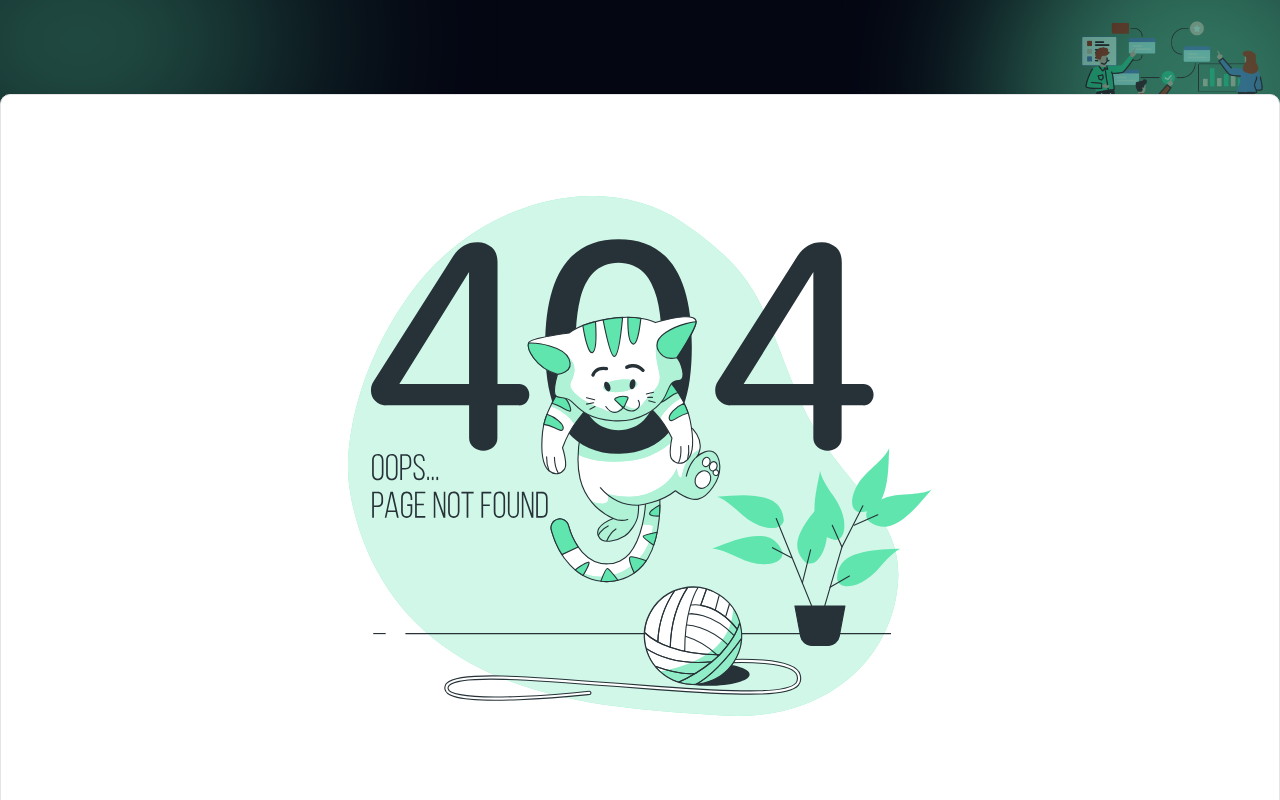
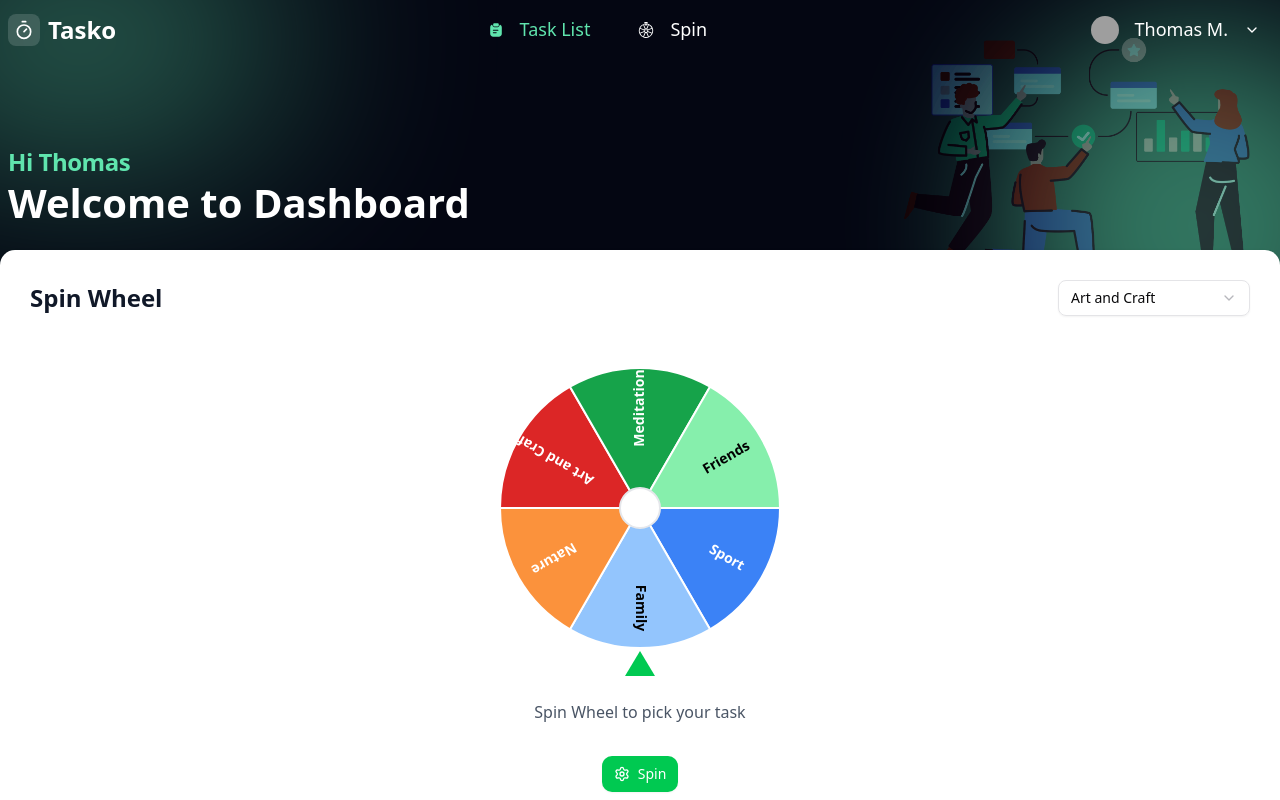
Before and after one commit to DarkAsfu/task-management-softvence, a Next.js app: page /dashboard/spin-wheel in a window 1280 px wide. Before the commit this address had no page. Shown: the top 800 px of the page. Built offline with nearby package versions, Linux system fonts and the light colour scheme; grey boxes are pictures that could not be loaded.

Commit message:
Initial design spin page

```diff
--- /dev/null
+++ b/src/app/(dashboard)/dashboard/spin-wheel/page.jsx
@@ -0,0 +1,16 @@
+import Banner from '@/app/modules/Dashboard/Banner';
+import Navbar from '@/app/modules/Dashboard/Navbar';
+import SpinWheel from '@/app/modules/Dashboard/SpinWheel';
+import React from 'react';
+
+const page = () => {
+    return (
+        <div>
+            <Navbar/>
+            <Banner/>
+            <SpinWheel/>
+        </div>
+    );
+};
+
+export default page;
--- a/src/app/modules/Dashboard/Navbar.jsx
+++ b/src/app/modules/Dashboard/Navbar.jsx
@@ -98,7 +98,7 @@ export default function Navbar () {
                 <ChevronDown className='w-4 h-4' />
               </Button>
             </DropdownMenuTrigger>
-            <DropdownMenuContent align='end' className='w-48 bg-white'>
+            <DropdownMenuContent align='end' className='z-200 w-48 bg-white'>
               <DropdownMenuItem>Profile</DropdownMenuItem>
               <DropdownMenuItem>Settings</DropdownMenuItem>
               <DropdownMenuItem>Help</DropdownMenuItem>
--- /dev/null
+++ b/src/app/modules/Dashboard/SpinWheel.jsx
@@ -0,0 +1,252 @@
+"use client"
+
+import { useState, useRef, useEffect } from "react"
+import { Button } from "@/components/ui/button"
+import { Select, SelectContent, SelectItem, SelectTrigger, SelectValue } from "@/components/ui/select"
+import { Settings } from "lucide-react"
+
+const wheelSegments = [
+  { id: 1, label: "Sport", color: "#3B82F6", textColor: "white" },
+  { id: 2, label: "Family", color: "#93C5FD", textColor: "black" },
+  { id: 3, label: "Nature", color: "#FB923C", textColor: "white" },
+  { id: 4, label: "Art and Craft", color: "#DC2626", textColor: "white" },
+  { id: 5, label: "Meditation", color: "#16A34A", textColor: "white" },
+  { id: 6, label: "Friends", color: "#86EFAC", textColor: "black" },
+]
+
+export default function SpinWheel() {
+  const [isSpinning, setIsSpinning] = useState(false)
+  const [rotation, setRotation] = useState(0)
+  const audioContextRef = useRef(null)
+  const spinSoundRef = useRef(null)
+
+  // Create audio context and spinning sound
+  useEffect(() => {
+    // Create audio context
+    if (typeof window !== "undefined") {
+      try {
+        audioContextRef.current = new (window.AudioContext || window.webkitAudioContext)()
+      } catch (error) {
+        console.log("Audio context not supported")
+      }
+    }
+  }, [])
+
+  // Function to create spinning sound
+  const createSpinSound = () => {
+    if (!audioContextRef.current) return
+
+    const audioContext = audioContextRef.current
+
+    // Resume audio context if suspended (required by some browsers)
+    if (audioContext.state === "suspended") {
+      audioContext.resume()
+    }
+
+    // Create oscillator for spinning sound
+    const oscillator = audioContext.createOscillator()
+    const gainNode = audioContext.createGain()
+
+    oscillator.connect(gainNode)
+    gainNode.connect(audioContext.destination)
+
+    // Configure the spinning sound
+    oscillator.type = "sawtooth"
+    oscillator.frequency.setValueAtTime(200, audioContext.currentTime)
+    oscillator.frequency.exponentialRampToValueAtTime(100, audioContext.currentTime + 2.5)
+
+    // Volume envelope
+    gainNode.gain.setValueAtTime(0, audioContext.currentTime)
+    gainNode.gain.linearRampToValueAtTime(0.1, audioContext.currentTime + 0.1)
+    gainNode.gain.exponentialRampToValueAtTime(0.01, audioContext.currentTime + 2.8)
+
+    // Start and stop the sound
+    oscillator.start(audioContext.currentTime)
+    oscillator.stop(audioContext.currentTime + 3)
+
+    return oscillator
+  }
+
+  // Function to create tick sound
+  const createTickSound = () => {
+    if (!audioContextRef.current) return
+
+    const audioContext = audioContextRef.current
+
+    if (audioContext.state === "suspended") {
+      audioContext.resume()
+    }
+
+    const oscillator = audioContext.createOscillator()
+    const gainNode = audioContext.createGain()
+
+    oscillator.connect(gainNode)
+    gainNode.connect(audioContext.destination)
+
+    // Quick tick sound
+    oscillator.type = "square"
+    oscillator.frequency.setValueAtTime(800, audioContext.currentTime)
+
+    gainNode.gain.setValueAtTime(0.05, audioContext.currentTime)
+    gainNode.gain.exponentialRampToValueAtTime(0.01, audioContext.currentTime + 0.1)
+
+    oscillator.start(audioContext.currentTime)
+    oscillator.stop(audioContext.currentTime + 0.1)
+  }
+
+  const handleSpin = () => {
+    if (isSpinning) return
+
+    setIsSpinning(true)
+    const randomRotation = Math.floor(Math.random() * 360) + 1440 // At least 4 full rotations
+    setRotation((prev) => prev + randomRotation)
+
+    // Play spinning sound
+    createSpinSound()
+
+    // Play tick sounds during spinning
+    const tickInterval = setInterval(() => {
+      if (!isSpinning) {
+        clearInterval(tickInterval)
+        return
+      }
+      createTickSound()
+    }, 150)
+
+    setTimeout(() => {
+      setIsSpinning(false)
+      clearInterval(tickInterval)
+
+      // Play final selection sound
+      setTimeout(() => {
+        createTickSound()
+        setTimeout(() => createTickSound(), 100)
+      }, 100)
+    }, 3000)
+  }
+
+  return (
+    <div className="min-h-screen bg-gray-50">
+      <div className='max-w-[1320px] p-5 md:p-[30px] relative -top-14 z-100 rounded-[15px] shadow mx-auto bg-white'>
+        <div>
+          {/* Header */}
+          <div className="flex items-center justify-between mb-8">
+            <h1 className="text-2xl font-semibold text-gray-900">Spin Wheel</h1>
+
+            <Select defaultValue="art-craft">
+              <SelectTrigger className="w-48">
+                <SelectValue placeholder="Select Task Category" />
+              </SelectTrigger>
+              <SelectContent>
+                <SelectItem value="art-craft">Art and Craft</SelectItem>
+                <SelectItem value="sport">Sport</SelectItem>
+                <SelectItem value="family">Family</SelectItem>
+                <SelectItem value="nature">Nature</SelectItem>
+                <SelectItem value="meditation">Meditation</SelectItem>
+                <SelectItem value="friends">Friends</SelectItem>
+              </SelectContent>
+            </Select>
+          </div>
+
+          {/* Spin Wheel Container */}
+          <div className="flex flex-col items-center justify-center space-y-8">
+            <div className="relative">
+              {/* Wheel */}
+              <div className="relative">
+                <svg
+                  width="320"
+                  height="320"
+                  viewBox="0 0 320 320"
+                  className={`transition-transform duration-3000 ease-out ${isSpinning ? "animate-spin" : ""}`}
+                  style={{ transform: `rotate(${rotation}deg)` }}
+                >
+                  {/* Wheel segments */}
+                  {wheelSegments.map((segment, index) => {
+                    const angle = (360 / wheelSegments.length) * index
+                    const nextAngle = (360 / wheelSegments.length) * (index + 1)
+                    const startAngle = (angle * Math.PI) / 180
+                    const endAngle = (nextAngle * Math.PI) / 180
+
+                    const x1 = 160 + 140 * Math.cos(startAngle)
+                    const y1 = 160 + 140 * Math.sin(startAngle)
+                    const x2 = 160 + 140 * Math.cos(endAngle)
+                    const y2 = 160 + 140 * Math.sin(endAngle)
+
+                    const largeArcFlag = endAngle - startAngle <= Math.PI ? "0" : "1"
+
+                    const pathData = [
+                      `M 160 160`,
+                      `L ${x1} ${y1}`,
+                      `A 140 140 0 ${largeArcFlag} 1 ${x2} ${y2}`,
+                      `Z`,
+                    ].join(" ")
+
+                    // Calculate text position
+                    const textAngle = (startAngle + endAngle) / 2
+                    const textRadius = 100
+                    const textX = 160 + textRadius * Math.cos(textAngle)
+                    const textY = 160 + textRadius * Math.sin(textAngle)
+
+                    return (
+                      <g key={segment.id}>
+                        <path d={pathData} fill={segment.color} stroke="white" strokeWidth="2" />
+                        <text
+                          x={textX}
+                          y={textY}
+                          fill={segment.textColor}
+                          fontSize="14"
+                          fontWeight="600"
+                          textAnchor="middle"
+                          dominantBaseline="middle"
+                          transform={`rotate(${(angle + nextAngle) / 2}, ${textX}, ${textY})`}
+                        >
+                          {segment.label}
+                        </text>
+                      </g>
+                    )
+                  })}
+
+                  {/* White dots around the wheel */}
+                  {Array.from({ length: 24 }).map((_, index) => {
+                    const dotAngle = (360 / 24) * index
+                    const dotRadians = (dotAngle * Math.PI) / 180
+                    const dotX = 160 + 150 * Math.cos(dotRadians)
+                    const dotY = 160 + 150 * Math.sin(dotRadians)
+
+                    return <circle key={index} cx={dotX} cy={dotY} r="4" fill="white" />
+                  })}
+
+                  {/* Center circle */}
+                  <circle cx="160" cy="160" r="20" fill="white" stroke="#E5E7EB" strokeWidth="2" />
+                </svg>
+
+                {/* Pointer */}
+                <div className="absolute bottom-0 left-1/2 transform -translate-x-1/2 translate-y-2">
+                  <div className="w-0 h-0 border-l-[15px] border-r-[15px] border-b-[25px] border-l-transparent border-r-transparent border-b-green-500"></div>
+                </div>
+              </div>
+            </div>
+
+            {/* Instructions */}
+            <p className="text-gray-600 text-center">Spin Wheel to pick your task</p>
+
+            {/* Spin Button */}
+            <Button
+              onClick={handleSpin}
+              disabled={isSpinning}
+              className="bg-green-500 hover:bg-green-600 text-white px-8 py-3 rounded-lg flex items-center gap-2 font-medium disabled:opacity-50"
+            >
+              <Settings className="w-4 h-4" />
+              {isSpinning ? "Spinning..." : "Spin"}
+            </Button>
+
+            {/* Audio permission note */}
+            <p className="text-xs text-gray-400 text-center max-w-md">
+              Click the spin button to enable sound effects. Some browsers may require user interaction first.
+            </p>
+          </div>
+        </div>
+      </div>
+    </div>
+  )
+}
```
